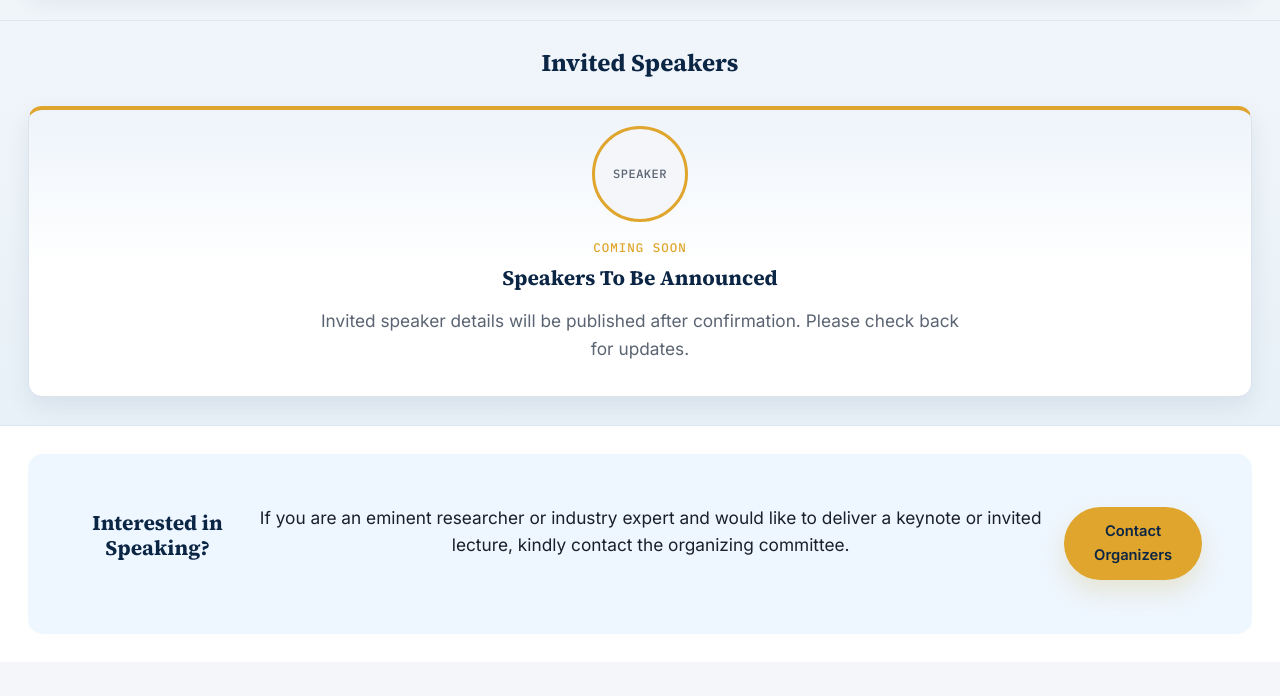
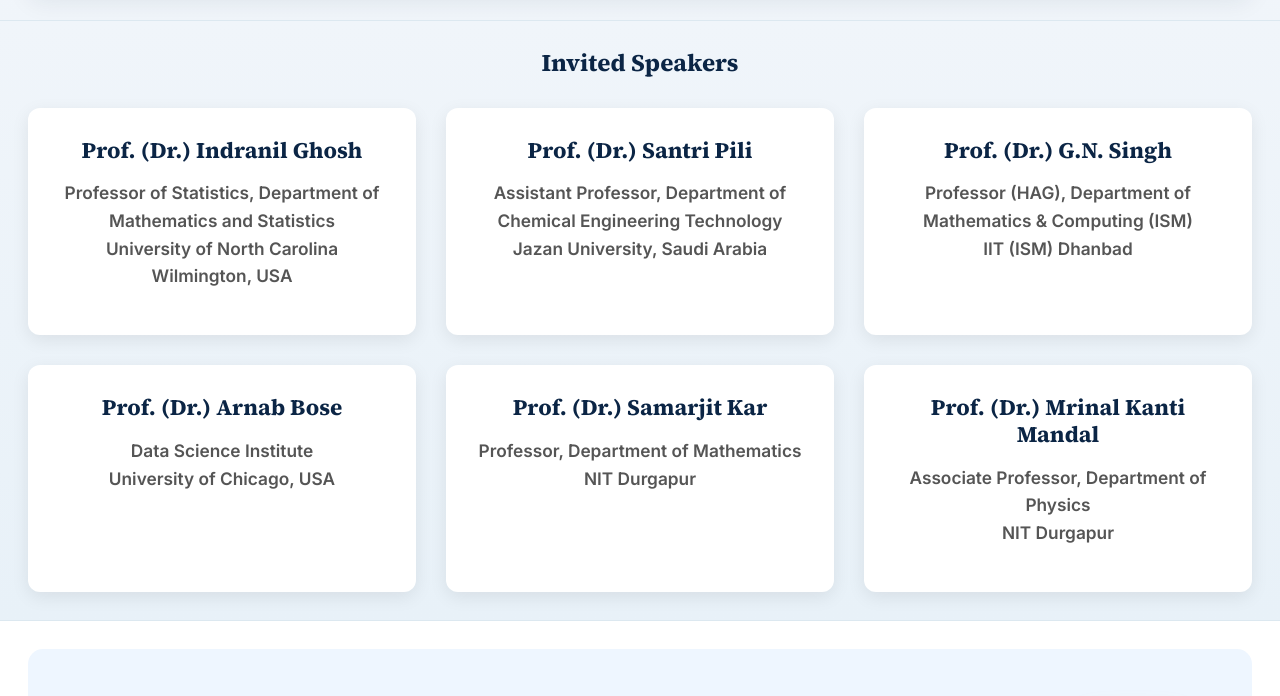
Before and after one commit to Rudrani-Mukherjee/RAESA, a plain HTML site: page speakers.html in a window 1280 px wide. Shown: the part 877-1573 px from the top of the page. Drawn offline with Linux system fonts and the light colour scheme.

Commit message:
Updated registration and speakers pages

```diff
--- a/speakers.html
+++ b/speakers.html
@@ -102,11 +102,36 @@
     <div class="section-head">
       <h2 class="section-heading-sm">Invited Speakers</h2>
     </div>
-    <div class="card tba-card">
-  <div class="tba-avatar">Speaker</div>
-    <span class="eyebrow">Coming soon</span>
-    <h2>Speakers To Be Announced</h2>
-    <p>Invited speaker details will be published after confirmation. Please check back for updates.</p>
+    <div class="speaker-grid">
+      <div class="speaker-card">
+        <h3>Prof. (Dr.) Indranil Ghosh</h3>
+        <p class="designation">Professor of Statistics, Department of Mathematics and Statistics<br>University of North Carolina Wilmington, USA</p>
+      </div>
+
+      <div class="speaker-card">
+        <h3>Prof. (Dr.) Santri Pili</h3>
+        <p class="designation">Assistant Professor, Department of Chemical Engineering Technology<br>Jazan University, Saudi Arabia</p>
+      </div>
+
+      <div class="speaker-card">
+        <h3>Prof. (Dr.) G.N. Singh</h3>
+        <p class="designation">Professor (HAG), Department of Mathematics &amp; Computing (ISM)<br>IIT (ISM) Dhanbad</p>
+      </div>
+
+      <div class="speaker-card">
+        <h3>Prof. (Dr.) Arnab Bose</h3>
+        <p class="designation">Data Science Institute<br>University of Chicago, USA</p>
+      </div>
+
+      <div class="speaker-card">
+        <h3>Prof. (Dr.) Samarjit Kar</h3>
+        <p class="designation">Professor, Department of Mathematics<br>NIT Durgapur</p>
+      </div>
+
+      <div class="speaker-card">
+        <h3>Prof. (Dr.) Mrinal Kanti Mandal</h3>
+        <p class="designation">Associate Professor, Department of Physics<br>NIT Durgapur</p>
+      </div>
     </div>
   </div>
 </section>
```
Also changed, not shown: registration.html (+9 -6 lines).
